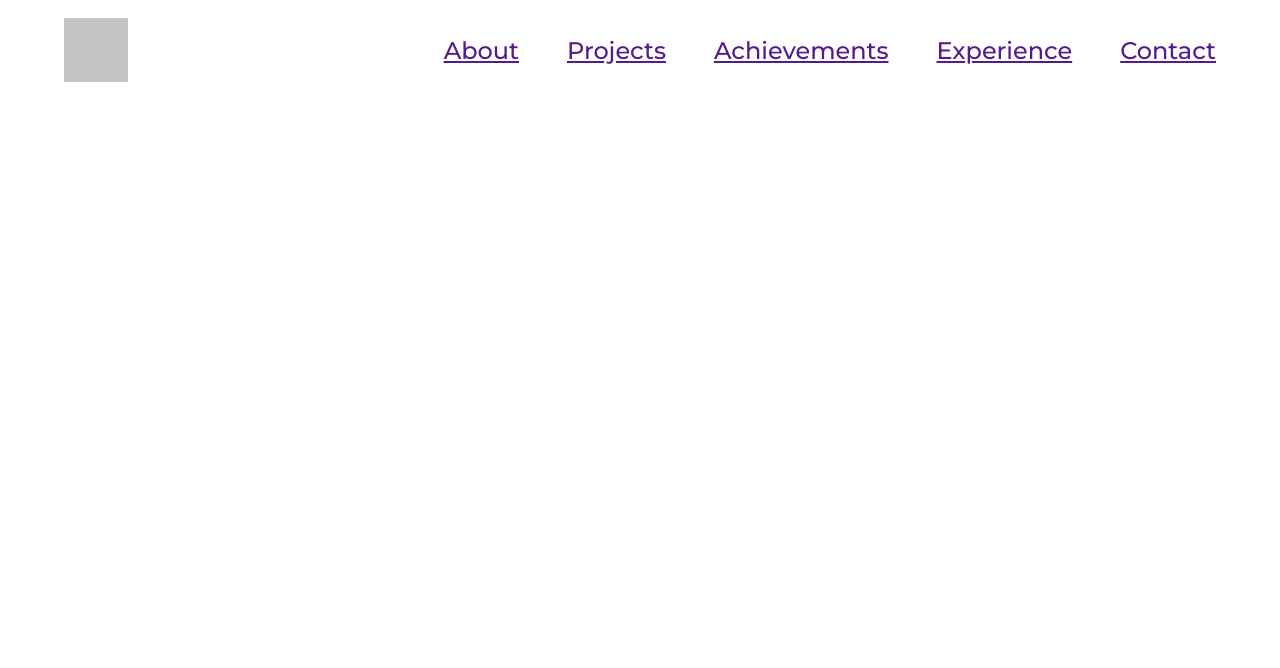
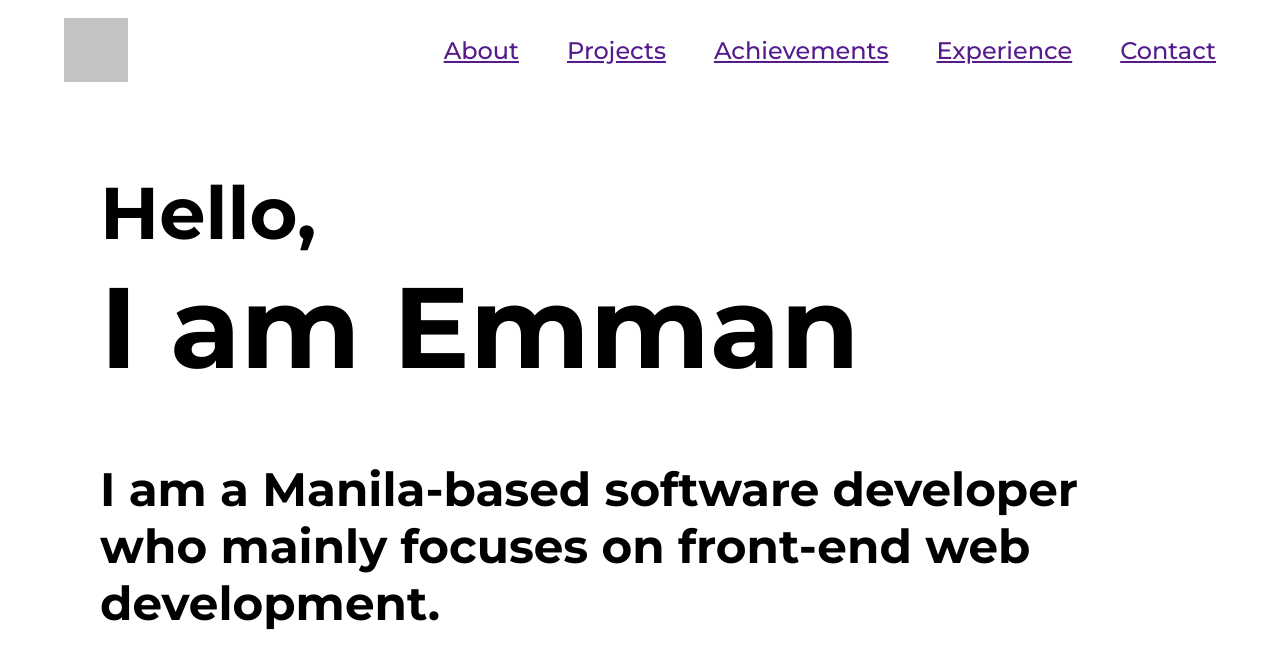
Before and after one commit to dnamme/dnamme.github.io, a Vue app: page / in a window 1280 px wide. Shown: the top 668 px of the page. Built offline with nearby package versions, Linux system fonts and the light colour scheme.

Commit message:
add about section, add text css selectors, bg-text-outline

```diff
--- a/src/App.vue
+++ b/src/App.vue
@@ -1,13 +1,15 @@
 <template>
   <NavBar />
+  <AboutSection />
 </template>
 
 <script>
 import NavBar from "./components/NavBar.vue";
+import AboutSection from "./components/about/AboutSection.vue";
 
 export default {
   name: "App",
-  components: { NavBar },
+  components: { NavBar, AboutSection },
 };
 </script>
 
@@ -26,25 +28,41 @@ body {
   box-sizing: border-box;
 }
 
+h1,
 .h1 {
   font-size: 91.55px;
 }
+h2,
 .h2 {
   font-size: 73.24px;
 }
+h3,
 .h3 {
   font-size: 58.59px;
 }
+h4,
 .h4 {
   font-size: 46.88px;
 }
+h5,
 .h5 {
   font-size: 37.5px;
 }
+h6,
 .h6 {
   font-size: 30px;
 }
 .captionText {
   font-size: 19.2px;
 }
+
+.bg-text-outline {
+  z-index: -1;
+  position: absolute;
+
+  color: white;
+  font-size: 192px;
+  text-shadow: 1px 1px 0 #aaa, -1px 1px 0 #aaa, -1px -1px 0 #aaa,
+    1px -1px 0 #aaa;
+}
 </style>
--- /dev/null
+++ b/src/components/about/AboutSection.vue
@@ -0,0 +1,39 @@
+<template>
+  <div id="about">
+    <h2>Hello,</h2>
+    <h1 class="title">I am Emman</h1>
+    <h4>
+      I am a Manila-based software developer who mainly focuses on front-end web
+      development.
+    </h4>
+  </div>
+</template>
+
+<script>
+export default {
+  name: "AboutSection",
+};
+</script>
+
+<style scoped>
+#about {
+  max-width: 1080px;
+  min-height: 100vh;
+
+  margin: 0 auto;
+
+  display: flex;
+  flex-flow: column nowrap;
+  justify-content: center;
+}
+
+#about > * {
+  margin: 0;
+}
+
+.title {
+  margin-bottom: 64px !important;
+
+  font-size: 114.44px;
+}
+</style>
```
